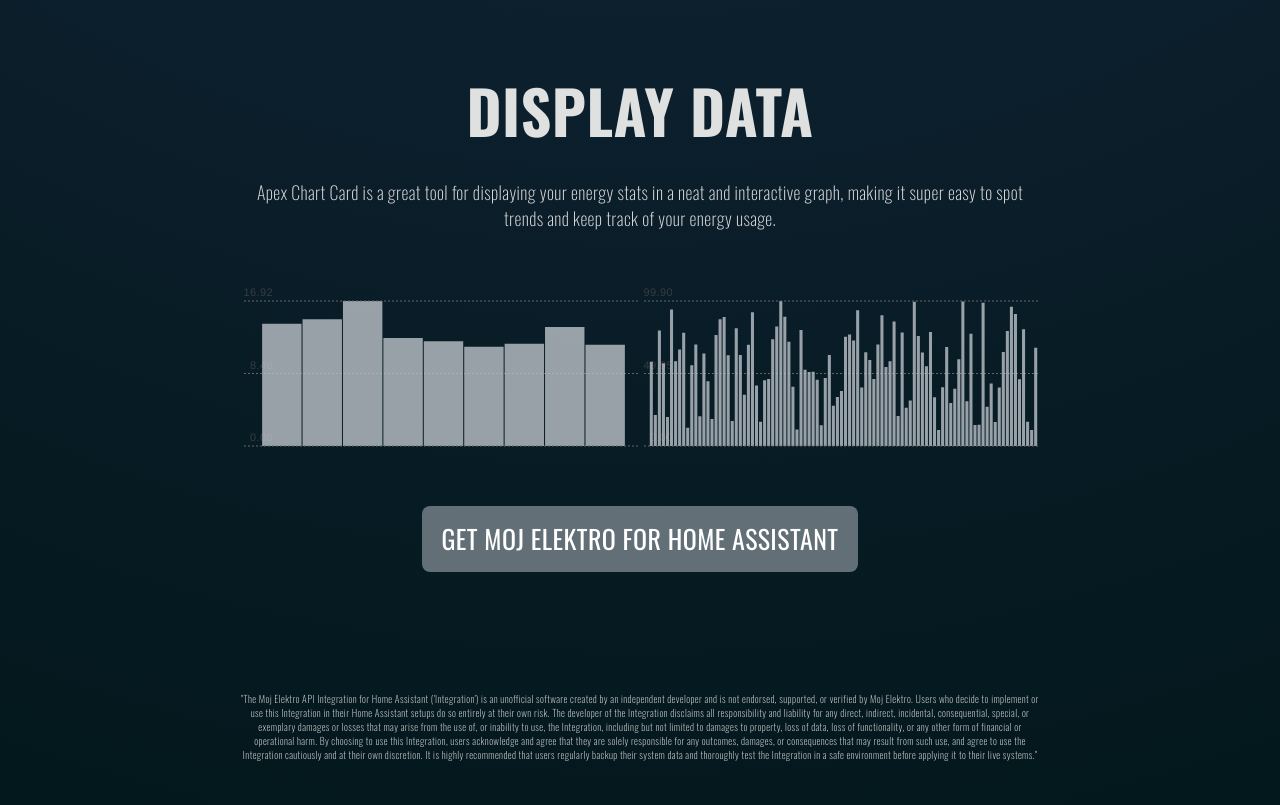
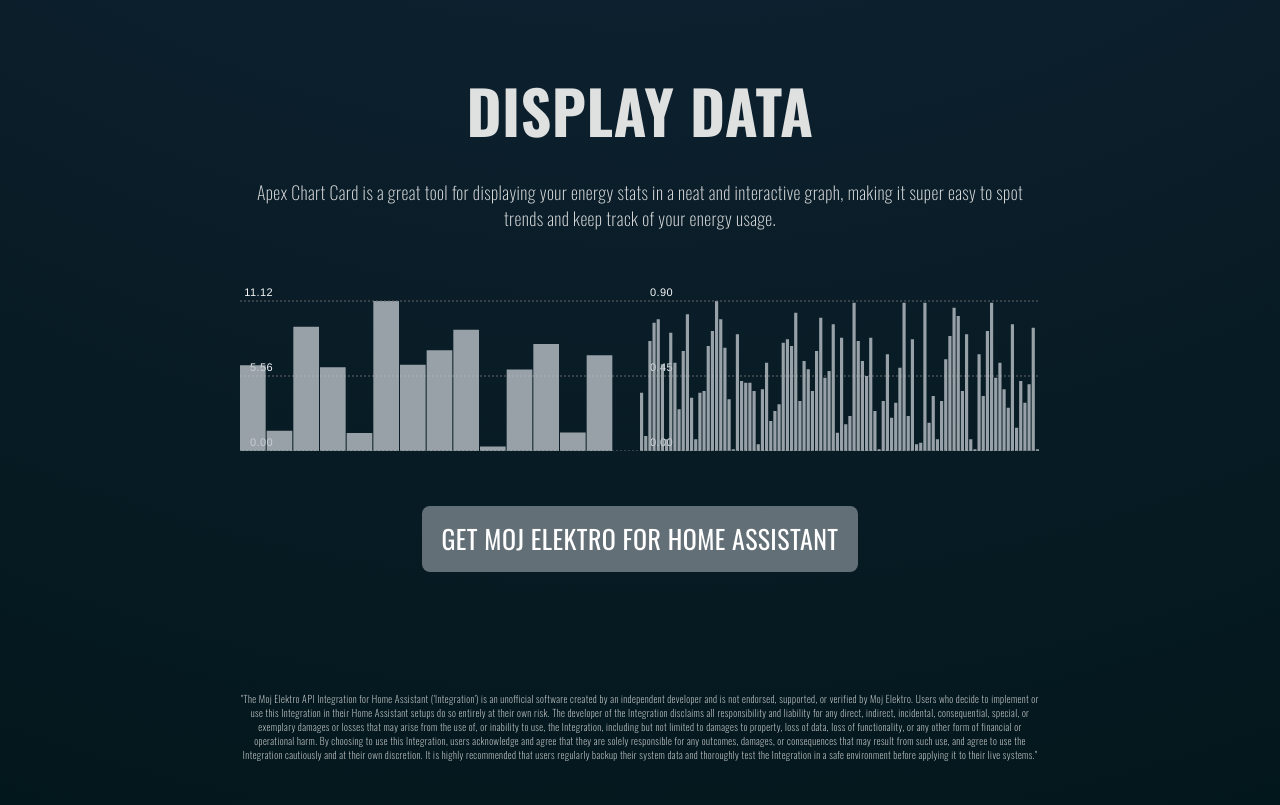
Before and after one commit to frlequ/frlequ.github.io, a plain HTML site: page index.html in a window 1280 px wide. Shown: the part 2878-3683 px from the top of the page. Drawn offline with Linux system fonts and the light colour scheme; grey boxes are pictures that could not be loaded.

Commit message:
chart fix

```diff
--- a/js/scripts.js
+++ b/js/scripts.js
@@ -237,9 +237,21 @@
 				columnWidth: '100%'
 			  }
 			},
+		  theme: {
+			  mode: 'dark',
+			  palette: 'palette1',
+			  monochrome: {
+				  enabled: false,
+				  color: '#255aee',
+				  shadeTo: 'light',
+				  shadeIntensity: 0.65
+			  },
+		  },
 		  chart: {
 		    type: 'bar', // Change to 'line', 'area', etc. for different chart types
 
+
+			background: 'none',
 
 			height: '180px',
 			width: '100%',
@@ -252,7 +264,7 @@
 		  },
 		  dataLabels: {
 			enabled: false,
-			offsetY: -8,
+			offsetY: 0,
 			style: {
 			  fontSize: '10px',
 			  fontFamily: 'Segoe UI'
@@ -262,7 +274,7 @@
 			}
 		  },
 		  tooltip: {
-			enabled: false,
+			enabled: true,
 			followCursor: true,
 			fixed: {
 			  enabled: true,
@@ -272,7 +284,12 @@
 			x: {
 			  format: 'dddd, d MMMM'
 			},
-
+			y: {
+				  formatter: undefined,
+				  title: {
+					  formatter: (seriesName) => seriesName,
+					},
+			},
 			items: {
 			  display: 'flex'
 			}
@@ -283,6 +300,10 @@
 			width: 1
 		  },
 		  xaxis: {
+			type: 'categories',
+
+			categories: Array.from({ length: 15 }, (_, i) => new Intl.DateTimeFormat('en-US', { weekday: 'long', day: '2-digit', month: 'long' }).format(new Date(new Date().setDate(new Date().getDate() - 14 + i)))),
+
 			floating: true,
 			labels: {
 			  show: false
@@ -324,22 +345,35 @@
 		  },
 		  series: [{
                 name: 'kWh Energy',
-                data: [14.26, 14.80, 16.92, 12.59, 12.23, 11.58, 11.93, 13.88, 11.82] // Random kWh data
+                data: Array.from({ length: 14 }, () => parseFloat((Math.random() * (11.90 - 0.001) ).toFixed(2)))
 			}],
 		};
 
         var options2 = {
 
 			series: [{
-				name: 'kWh Energy',
-				data: Array.from({ length: 96 }, () => parseFloat((Math.random() * (100 - 10) + 10).toFixed(2)))
-			}]
-        };
+				name: '15 min interval',
+				data: Array.from({ length: 96 }, () => parseFloat((Math.random() * (0.90 - 0.001) ).toFixed(2)))
+
+			}],
+
+
+			xaxis: {
+				type: 'categories',
+				categories: Array.from({ length: 96 }, (_, i) => new Date(new Date().setHours(0, 0, 0, 0) + i * 15 * 60 * 1000).toLocaleTimeString('en-US', { hour12: false, hour: '2-digit', minute: '2-digit' })),
+				floating: true,
+
+			}
+		};
+
+
+
 
         var chart = new ApexCharts(document.querySelector("#chart"), apexConfig );
         chart.render();
 
 		apexConfig.series = options2.series;
+		apexConfig.xaxis = options2.xaxis;
 
 		var chart = new ApexCharts(document.querySelector("#chart2"), apexConfig );
         chart.render();
```
Also changed, not shown: style.css.
